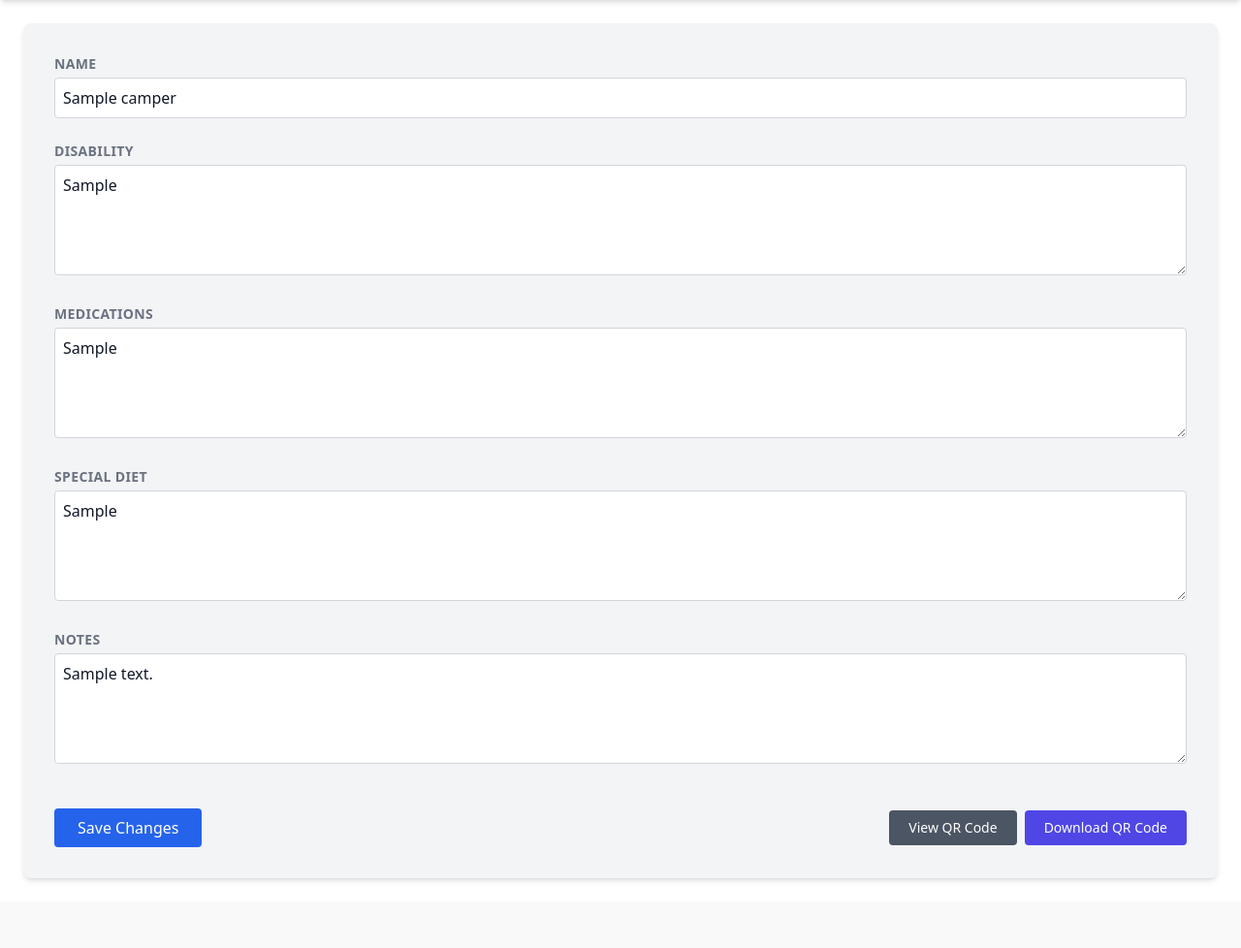
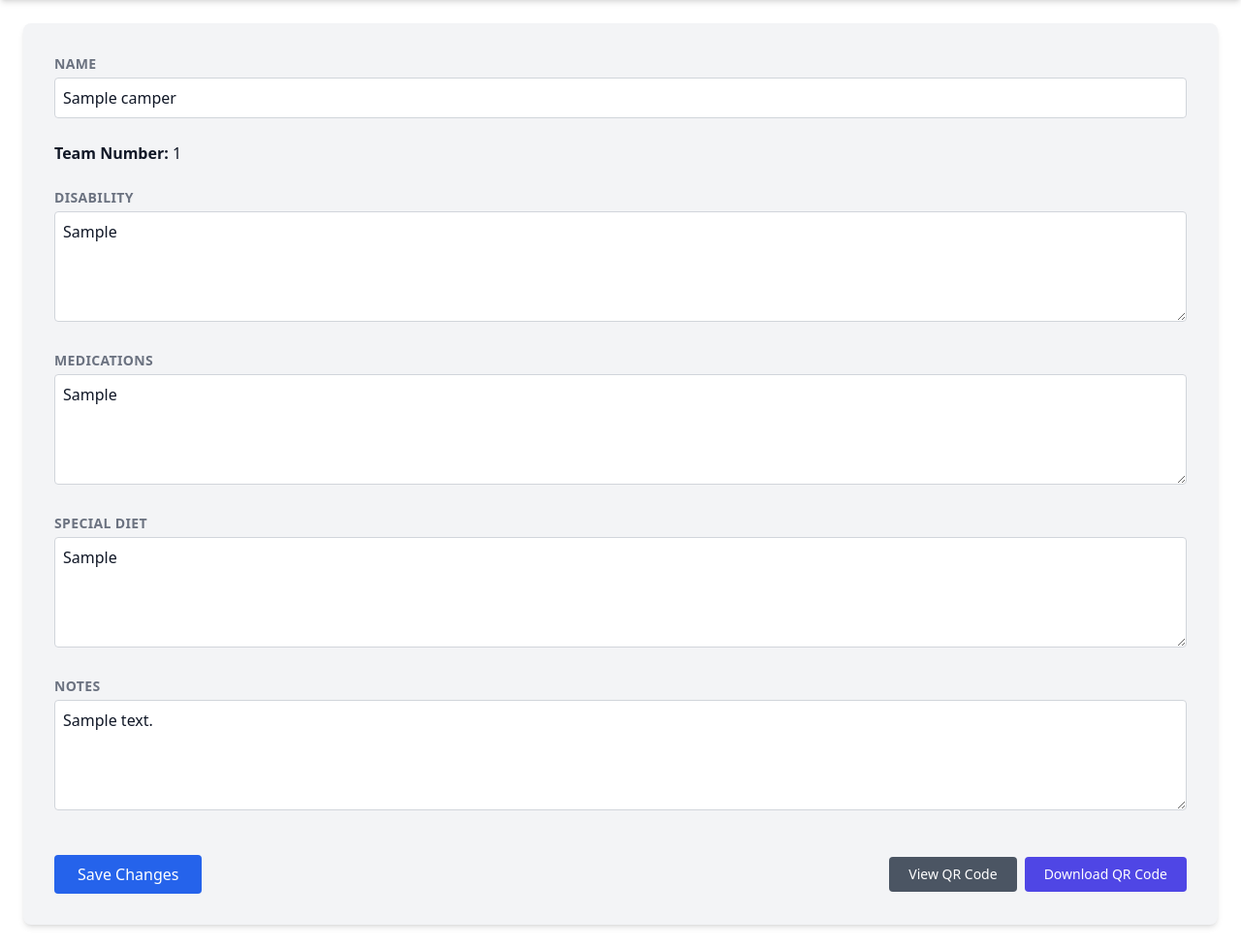
Before and after one commit to gezeebeezee/camper-db, a Flask app: page /edit_camper/1 in a window 1280 px wide. Shown: the part 80-1058 px from the top of the page at 97% size. Before the commit the page ends 988 px from the top, so only its background shows below. Run offline with Flask 3, Linux system fonts and the light colour scheme; a user stored in the database is signed in; tables that the repository leaves empty hold one stand-in row (values such as "Sample post"); some libraries are stand-ins or nearby versions.

Commit message:
Various fixes: updated user/admin privileges.  Updated headers to show Team Number.

```diff
--- a/app/routes.py
+++ b/app/routes.py
@@ -126,6 +126,10 @@ def edit_camper(id):
     camper = Camper.query.get_or_404(id)
     if request.method == 'POST':
         camper.name = request.form['name']
+
+        if current_user.team_number is None:
+            camper.team_number = int(request.form['team_number'])
+
         camper.disability = request.form['disability']
         camper.medications = request.form['medications']
         camper.diet = request.form['diet']
--- a/app/templates/edit_camper.html
+++ b/app/templates/edit_camper.html
@@ -25,6 +25,18 @@
         <input type="text" name="name" id="name" required value="{{ camper.name }}"
                class="w-full p-2 rounded border border-gray-300 dark:border-gray-700 bg-white dark:bg-gray-900 text-gray-900 dark:text-gray-200" />
       </div>
+
+      {% if current_user.team_number is none %}
+        <label class="block mb-4">
+          <span>Team Number</span>
+          <input name="team_number" type="number" required min="1"
+                value="{{ camper.team_number }}"
+                class="w-full mt-1 p-2 border rounded bg-gray-900 placeholder-gray-200 text-gray-200"
+                placeholder="e.g., 5" />
+        </label>
+      {% else %}
+        <p class="mb-4"><strong>Team Number:</strong> {{ camper.team_number }}</p>
+      {% endif %}
 
       <div>
         <label for="disability" class="block text-sm font-semibold text-gray-500 dark:text-gray-400 uppercase tracking-wide mb-1">Disability</label>
--- a/app/templates/login.html
+++ b/app/templates/login.html
@@ -34,10 +34,10 @@
       </button>
     </form>
 
-    <p class="text-sm mt-4 text-center">
+    <!-- <p class="text-sm mt-4 text-center">
       Don’t have an account?
       <a href="{{ url_for('auth.register') }}" class="text-blue-400 hover:underline">Register</a>
-    </p>
+    </p> -->
   </div>
 
 </body>
```
Also changed, not shown: app/templates/index.html (+7 -1 lines), 1 other file.
